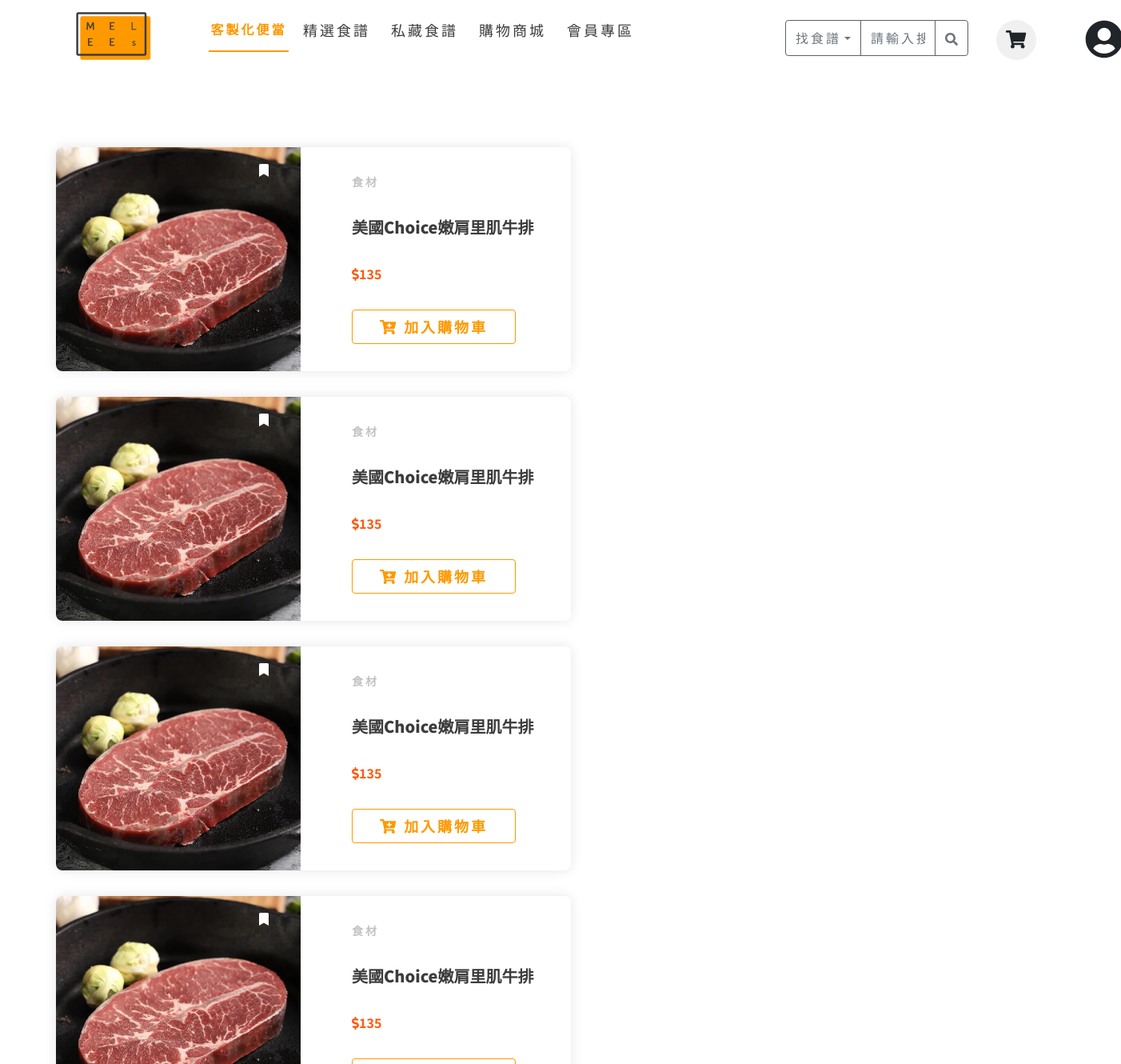
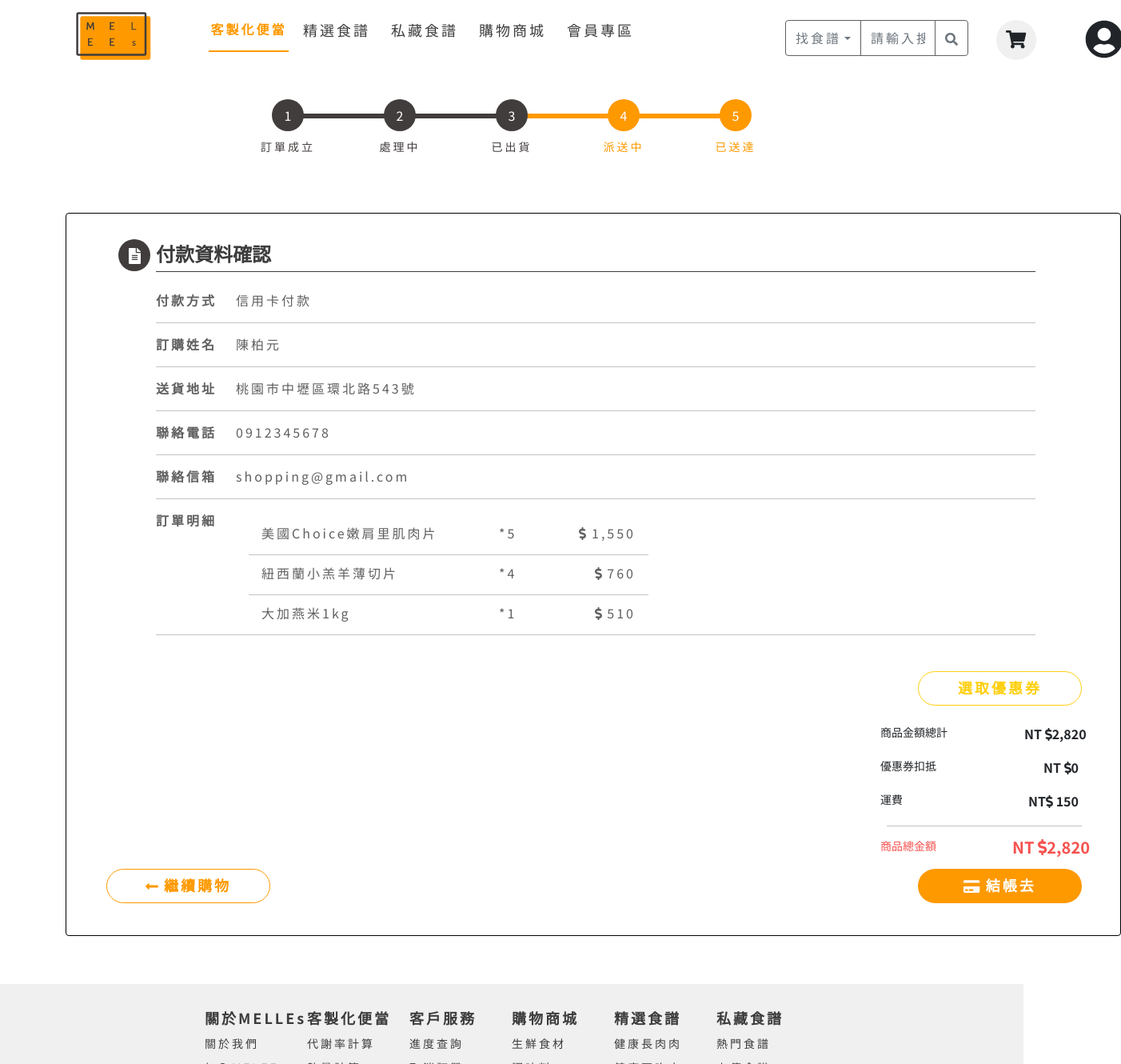
Before and after one commit to gemini497586/melees, a React (Create React App) app in the folder frontend/: page /market in a window 1280 px wide. Shown: the top 1330 px of the page at 80% size, 1402 px wide, since content can reach past the window. Built offline with nearby package versions, Linux system fonts and the light colour scheme.

Commit message:
準備merge

```diff
--- a/frontend/src/App.js
+++ b/frontend/src/App.js
@@ -9,6 +9,7 @@ import Home from './pages/home/Home.js'
 import SearchMarket from './pages/search/SearchMarket.js'
 import SearchRecipe from './pages/search/SearchRecipe.js'
 import MemberBox from './pages/member/MemberBox'
+import OrderDetails from './pages/member/OrderDetails'
 import CardRecipe from './component/CardRecipe.js'
 import DropDown from './component/DropDown.js'
 import CardShopping from './component/CardShopping.js'
@@ -32,6 +33,8 @@ import CheckoutPersonalData from './pages/market/CheckoutPersonalData'
 
 // 結帳-資料確認頁面
 import CheckoutConfirm from './pages/market/CheckoutConfirm'
+import Table from './component/Table'
+import OrderList from './pages/member/OrderList'
 
 const array = [1, 2, 3]
 
@@ -53,19 +56,19 @@ function App() {
       <CardPrivateRecipe /> */}
 
       {/* <SortingBar /> */}
-      <div className="t60"></div>
-      <div className="container">
+      {/* <div className="t60"></div> */}
+      {/* <div className="container">
         <MarketMainPage />
         <MarketMainPage />
         <MarketMainPage />
         {array.map((v, i) => {
           return <Paging value={v} />
         })}
-      </div>
+      </div> */}
       {/* <ProductDetails /> */}
       {/* <CartDetail /> */}
       {/* <CheckoutPersonalData /> */}
-      {/* <CheckoutConfirm /> */}
+      <CheckoutConfirm />
       <Footer />
     </div>
   )
--- a/frontend/src/component/Header.js
+++ b/frontend/src/component/Header.js
@@ -12,7 +12,7 @@ function Header() {
           <img src={meleesLogo} alt="logo" />
         </div>
         <ul className="header-bar-main-ul">
-          <li className="active  font-700SL">
+          <li className="header-active  font-700SL">
             <a href="/">客製化便當</a>
           </li>
           <li className="font-400M">
--- /dev/null
+++ b/frontend/src/pages/market/CheckoutArea.js
@@ -0,0 +1,44 @@
+import React from 'react'
+import '../../style/checkoutArea.css'
+import { FontAwesomeIcon } from '@fortawesome/react-fontawesome'
+import '../../component/FontawsomeIcons'
+
+function CheckoutArea() {
+  return (
+    <div className="cart-checkout-box">
+      <div className="cart-checkout-area">
+        <button className="btn font-700M cart-checkout-continue-btn">
+          <FontAwesomeIcon icon="long-arrow-alt-left" /> 繼續購物
+        </button>
+        <button className="btn font-700M cart-checkout-coupon-btn">
+          選取優惠券
+        </button>
+        <p className="font-400S cart-checkout-price-amount">商品金額總計</p>
+        <p className="font-700SL cart-checkout-price-amount-num">
+          NT <FontAwesomeIcon icon="dollar-sign" />
+          2,820
+        </p>
+        <p className="font-400S cart-checkout-coupon-txt">優惠券扣抵</p>
+        <p className="font-700SL cart-checkout-coupon-num">
+          NT <FontAwesomeIcon icon="dollar-sign" />0
+        </p>
+        <p className="font-400S cart-checkout-freight-txt">運費</p>
+        <p className="font-700SL cart-checkout-freight-num">
+          NT
+          <FontAwesomeIcon icon="dollar-sign" /> 150
+        </p>
+        <div className="w244"></div>
+        <p className="font-400S cart-checkout-total-amount">商品總金額</p>
+        <h6 className="cart-checkout-total-amount-num">
+          NT <FontAwesomeIcon icon="dollar-sign" />
+          2,820
+        </h6>
+        <button className="btn font-700M cart-checkout-btn">
+          <FontAwesomeIcon icon="credit-card" /> 結帳去
+        </button>
+      </div>
+    </div>
+  )
+}
+
+export default CheckoutArea
--- a/frontend/src/pages/market/CheckoutConfirm.js
+++ b/frontend/src/pages/market/CheckoutConfirm.js
@@ -2,10 +2,13 @@ import React from 'react'
 import '../../style/checkoutConfirm.css'
 import { FontAwesomeIcon } from '@fortawesome/react-fontawesome'
 import '../../component/FontawsomeIcons'
+import CheckoutArea from './CheckoutArea'
+import OrderProgressBar from './component/OrderProgressBar'
 
 function CheckoutConfirm() {
   return (
     <div className="container">
+      <OrderProgressBar />
       <div className="checkout-confirm">
         <div className="checkout-confirm-icon">
           <FontAwesomeIcon icon="file-alt" size="lg" />
@@ -13,47 +16,61 @@ function CheckoutConfirm() {
         <h5 className="checkout-confirm-title">付款資料確認</h5>
         <div className="checkout-confirm-w1100"></div>
         <div className="checkout-confirm-way">
-          <p className="checkout-confirm-label">付款方式</p>
-          <p className="checkout-confirm-input">信用卡付款</p>
+          <p className="checkout-confirm-label font-700SL">付款方式</p>
+          <p className="checkout-confirm-input font-400SL">信用卡付款</p>
         </div>
         <div className="checkout-confirm-name">
-          <p className="checkout-confirm-label">訂購姓名</p>
-          <p className="checkout-confirm-input">陳柏元</p>
+          <p className="checkout-confirm-label font-700SL">訂購姓名</p>
+          <p className="checkout-confirm-input font-400SL">陳柏元</p>
         </div>
         <div className="checkout-confirm-address">
-          <p className="checkout-confirm-label">送貨地址</p>
-          <p className="checkout-confirm-input">桃園市中壢區環北路543號</p>
+          <p className="checkout-confirm-label font-700SL">送貨地址</p>
+          <p className="checkout-confirm-input font-400SL">
+            桃園市中壢區環北路543號
+          </p>
         </div>
         <div className="checkout-confirm-phone">
-          <p className="checkout-confirm-label">聯絡電話</p>
-          <p className="checkout-confirm-input">0912345678</p>
+          <p className="checkout-confirm-label font-700SL">聯絡電話</p>
+          <p className="checkout-confirm-input font-400SL">0912345678</p>
         </div>
         <div className="checkout-confirm-email">
-          <p className="checkout-confirm-label">聯絡信箱</p>
-          <p className="checkout-confirm-input">shopping@gmail.com</p>
+          <p className="checkout-confirm-label font-700SL">聯絡信箱</p>
+          <p className="checkout-confirm-input font-400SL">
+            shopping@gmail.com
+          </p>
         </div>
         <div className="checkout-confirm-detail">
-          <p className="checkout-confirm-label">訂單明細</p>
-            <table className="checkout-confirm-table">
-              <tbody>
-                <tr>
-                  <td>美國Choice嫩肩里肌肉片</td>
-                  <td>*5</td>
-                  <td>1,550</td>
-                </tr>
-                {/* <tr>
-                  <td>紐西蘭小羔羊薄切片</td>
-                  <td>*4</td>
-                  <td>760</td>
-                </tr>
-                <tr>
-                  <td>大加燕米1kg</td>
-                  <td>*1</td>
-                  <td>510</td>
-                </tr> */}
-              </tbody>
-            </table>
+          <p className="checkout-confirm-label font-700SL">訂單明細</p>
+          <table className="checkout-confirm-table">
+            <tbody className="font-400SL">
+              <tr className="d-flex justify-content-between checkout-confirm-tr1">
+                <td>
+                  美國Choice嫩肩里肌肉片 <span>*5</span>
+                </td>
+                <td>
+                  <FontAwesomeIcon icon="dollar-sign" /> 1,550
+                </td>
+              </tr>
+              <tr className="d-flex justify-content-between checkout-confirm-tr2">
+                <td>
+                  紐西蘭小羔羊薄切片 <span>*4</span>
+                </td>
+                <td>
+                  <FontAwesomeIcon icon="dollar-sign" /> 760
+                </td>
+              </tr>
+              <tr className="d-flex justify-content-between checkout-confirm-tr3">
+                <td>
+                  大加燕米1kg <span>*1</span>
+                </td>
+                <td>
+                  <FontAwesomeIcon icon="dollar-sign" /> 510
+                </td>
+              </tr>
+            </tbody>
+          </table>
         </div>
+        <CheckoutArea />
       </div>
     </div>
   )
--- a/frontend/src/pages/market/CheckoutPersonalData.js
+++ b/frontend/src/pages/market/CheckoutPersonalData.js
@@ -3,6 +3,7 @@ import '../../style/checkoutPersonalData.css'
 import { FontAwesomeIcon } from '@fortawesome/react-fontawesome'
 import '../../component/FontawsomeIcons'
 import CheckoutCreditCard from './CheckoutCreditCard'
+import CheckoutArea from './CheckoutArea'
 
 function CheckoutPersonalData() {
   const [howToPay, setHowToPay] = useState('請選擇付款方式')
@@ -78,7 +79,8 @@ function CheckoutPersonalData() {
           </ul>
         </div>
         <div className="checkout-credit-card-area">{showInfo}</div>
-        <div className="checkout-personal-data-checkout-area">
+        <CheckoutArea />
+        {/* <div className="checkout-personal-data-checkout-area">
           <button className="btn font-700M  checkout-personal-data-back-btn">
             <FontAwesomeIcon icon="long-arrow-alt-left" /> 返回
           </button>
@@ -90,7 +92,7 @@ function CheckoutPersonalData() {
           <button className="btn font-700M  checkout-personal-data-next-btn">
             <FontAwesomeIcon icon="credit-card" /> 下一頁
           </button>
-        </div>
+        </div> */}
       </div>
     </div>
   )
--- /dev/null
+++ b/frontend/src/pages/market/component/OrderProgressBar.js
@@ -0,0 +1,33 @@
+import React from 'react'
+import '../../../style/orderProgressBar.css'
+
+function OrderProgressBar() {
+  return (
+    <>
+      <ol className="orderProgressBar">
+        <li>
+          <div className="orderProgressBar-icon">1</div>
+          <p className="orderProgressBar-text font-400S">訂單成立</p>
+        </li>
+        <li>
+          <div className="orderProgressBar-icon">2</div>
+          <p className="orderProgressBar-text font-400S">處理中</p>
+        </li>
+        <li className="active">
+          <div className="orderProgressBar-icon">3</div>
+          <p className="orderProgressBar-text font-400S">已出貨</p>
+        </li>
+        <li>
+          <div className="orderProgressBar-icon">4</div>
+          <p className="orderProgressBar-text font-400S">派送中</p>
+        </li>
+        <li>
+          <div className="orderProgressBar-icon">5</div>
+          <p className="orderProgressBar-text font-400S">已送達</p>
+        </li>
+      </ol>
+    </>
+  )
+}
+
+export default OrderProgressBar
--- a/frontend/src/style/cartDetail.css
+++ b/frontend/src/style/cartDetail.css
@@ -75,7 +75,6 @@
   width: 100px;
   height: 20px;
   letter-spacing: 0px;
-  /* background: red; */
 }
 
 .cart-detail-price-amount {
--- /dev/null
+++ b/frontend/src/style/checkoutArea.css
@@ -0,0 +1,110 @@
+.cart-checkout-box {
+  position: absolute;
+  bottom: 0px;
+  height: 300px;
+  width: 100%;
+}
+
+.cart-checkout-area {
+  position: relative;
+}
+
+.cart-checkout-area p,
+.cart-checkout-area h6,
+.cart-checkout-area h5,
+.cart-checkout-area div,
+.cart-checkout-area .btn {
+  position: absolute;
+}
+
+.cart-checkout-area .btn {
+  width: 205px;
+  height: 43px;
+  border-radius: 100px;
+}
+
+.cart-checkout-continue-btn {
+  color: var(--color-primary);
+  border: 1px solid var(--color-primary);
+  top: 217px;
+  left: 50px;
+}
+
+/* 選取優惠券 */
+.cart-checkout-coupon-btn {
+  color: var(--color-primary-A);
+  border: 1px solid var(--color-primary-A);
+  top: -30px;
+  left: 1065px;
+}
+
+.cart-checkout-area p,
+.cart-checkout-area h6 {
+  width: 100px;
+  height: 20px;
+  letter-spacing: 0px;
+  /* background: red; */
+}
+
+/* 商品總金額 */
+.cart-checkout-price-amount {
+  top: 37px;
+  left: 1018px;
+}
+
+.cart-checkout-price-amount-num {
+  top: 37px;
+  left: 1198px;
+}
+
+/* 優惠券 */
+.cart-checkout-coupon-txt {
+  top: 79px;
+  left: 1018px;
+}
+
+.cart-checkout-coupon-num {
+  top: 79px;
+  left: 1166px;
+  text-align: end;
+}
+
+/* 運費 */
+.cart-checkout-freight-txt {
+  top: 121px;
+  left: 1018px;
+}
+
+.cart-checkout-freight-num {
+  top: 121px;
+  left: 1166px;
+  text-align: end;
+}
+
+.w244 {
+  top: 163px;
+  left: 1026px;
+  width: 244px;
+  height: 1px;
+  background: var(--color-grey-500);
+}
+
+.cart-checkout-total-amount {
+  top: 179px;
+  left: 1018px;
+  color: var(--color-red-C);
+}
+
+.cart-checkout-total-amount-num {
+  top: 179px;
+  left: 1183px;
+  font-weight: bold;
+  color: var(--color-red-C);
+}
+
+.cart-checkout-btn {
+  color: #fff;
+  background: var(--color-primary);
+  top: 217px;
+  left: 1065px;
+}
--- a/frontend/src/style/checkoutConfirm.css
+++ b/frontend/src/style/checkoutConfirm.css
@@ -3,7 +3,7 @@
   height: 904px;
   border: 1px solid #000;
   border-radius: 4px;
-  margin-top: 136px;
+  margin-top: 56px;
   position: relative;
 }
 
@@ -12,7 +12,7 @@
 .checkout-confirm p,
 .checkout-confirm table,
 .checkout-confirm tr,
-.checkout-confirm tr {
+.checkout-confirm span {
   position: absolute;
 }
 
@@ -44,53 +44,60 @@
 }
 
 .checkout-confirm-label {
+  color: var(--color-grey-800);
 }
 
 .checkout-confirm-input {
+  color: var(--color-grey-800);
   left: 100px;
 }
 
 .checkout-confirm-way {
   top: 97px;
   left: 112px;
-  width: 500px;
-  height: 25px;
+  width: 1100px;
+  height: 40px;
+  border-bottom: 1px solid var(--color-grey-500);
 }
 
 .checkout-confirm-name {
   top: 152px;
   left: 112px;
-  width: 500px;
-  height: 25px;
+  width: 1100px;
+  height: 40px;
+  border-bottom: 1px solid var(--color-grey-500);
 }
 
 .checkout-confirm-address {
   top: 207px;
   left: 112px;
-  width: 500px;
-  height: 25px;
+  width: 1100px;
+  height: 40px;
+  border-bottom: 1px solid var(--color-grey-500);
 }
 
 .checkout-confirm-phone {
   top: 262px;
   left: 112px;
-  width: 500px;
-  height: 25px;
+  width: 1100px;
+  height: 40px;
+  border-bottom: 1px solid var(--color-grey-500);
 }
 
 .checkout-confirm-email {
   top: 317px;
   left: 112px;
-  width: 500px;
-  height: 25px;
+  width: 1100px;
+  height: 40px;
+  border-bottom: 1px solid var(--color-grey-500);
 }
 
 .checkout-confirm-detail {
   top: 372px;
   left: 112px;
-  width: 650px;
-  height: 212px;
-  background: pink;
+  width: 1100px;
+  height: 155px;
+  border-bottom: 1px solid var(--color-grey-500);
 }
 
 .checkout-confirm-table {
@@ -98,10 +105,21 @@
   left: 116px;
 }
 
+.checkout-confirm-table span {
+  left: 313px;
+}
+
 .checkout-confirm-table tr {
-  top: 15px;
-  margin: 15px;
-  background: #fff;
   width: 500px;
-  /* padding: 15px; */
+  padding: 15px;
+  color: var(--color-grey-800);
+  border-bottom: 1px solid var(--color-grey-500);
 }
+
+.checkout-confirm-tr2 {
+  top: 50px;
+}
+
+.checkout-confirm-tr3 {
+  top: 100px;
+}
--- a/frontend/src/style/header.css
+++ b/frontend/src/style/header.css
@@ -111,11 +111,11 @@
 }
 
 /* 選取(當前頁面)開始 */
-.active a {
+.header-active a {
   color: var(--color-primary);
 }
 
-.active {
+.header-active {
   border-bottom: 2px solid var(--color-primary);
 }
 /* 選取(當前頁面)結束 */
--- /dev/null
+++ b/frontend/src/style/orderProgressBar.css
@@ -0,0 +1,65 @@
+/* 訂單進度條 */
+.orderProgressBar {
+  width: 100%;
+  display: flex;
+  justify-content: center;
+  list-style: none;
+  padding: 0;
+  margin-top: 20px;
+}
+
+.orderProgressBar li {
+  width: 70px;
+  /* height: 140px; */
+  text-align: center;
+  display: flex;
+  flex-direction: column;
+  align-items: center;
+  justify-content: center;
+  position: relative;
+}
+
+.orderProgressBar li + li {
+  margin-left: 70px;
+}
+
+.orderProgressBar li + li::before {
+  content: '';
+  position: absolute;
+  width: 150px;
+  height: 6px;
+  background-color: var(--color-secondary);
+  z-index: -1;
+  top: 18px;
+  bottom: 0;
+  left: -110px;
+  /* margin: auto; */
+}
+
+.orderProgressBar li.active ~ li .orderProgressBar-icon {
+  background-color: var(--color-primary);
+}
+
+.orderProgressBar li.active ~ li .orderProgressBar-text {
+  color: var(--color-primary);
+}
+
+.orderProgressBar li.active ~ li::before {
+  background-color: var(--color-primary);
+}
+
+.orderProgressBar-icon {
+  width: 40px;
+  height: 40px;
+  border-radius: 50%;
+  background-color: var(--color-secondary);
+  display: flex;
+  align-items: center;
+  justify-content: center;
+  color: var(--color-white);
+}
+
+.orderProgressBar-text {
+  color: var(--color-secondary);
+  padding-top: 10px;
+}
```
